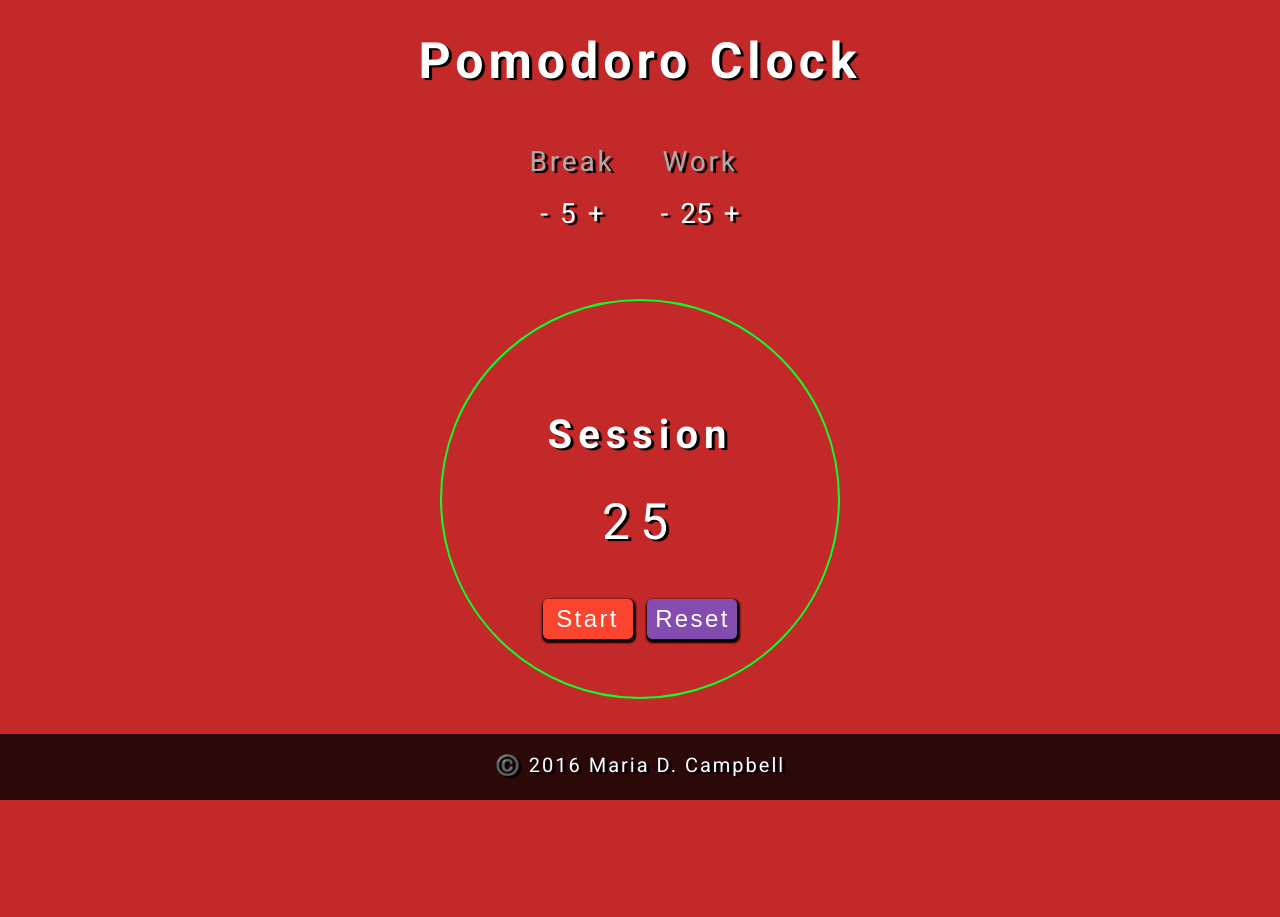
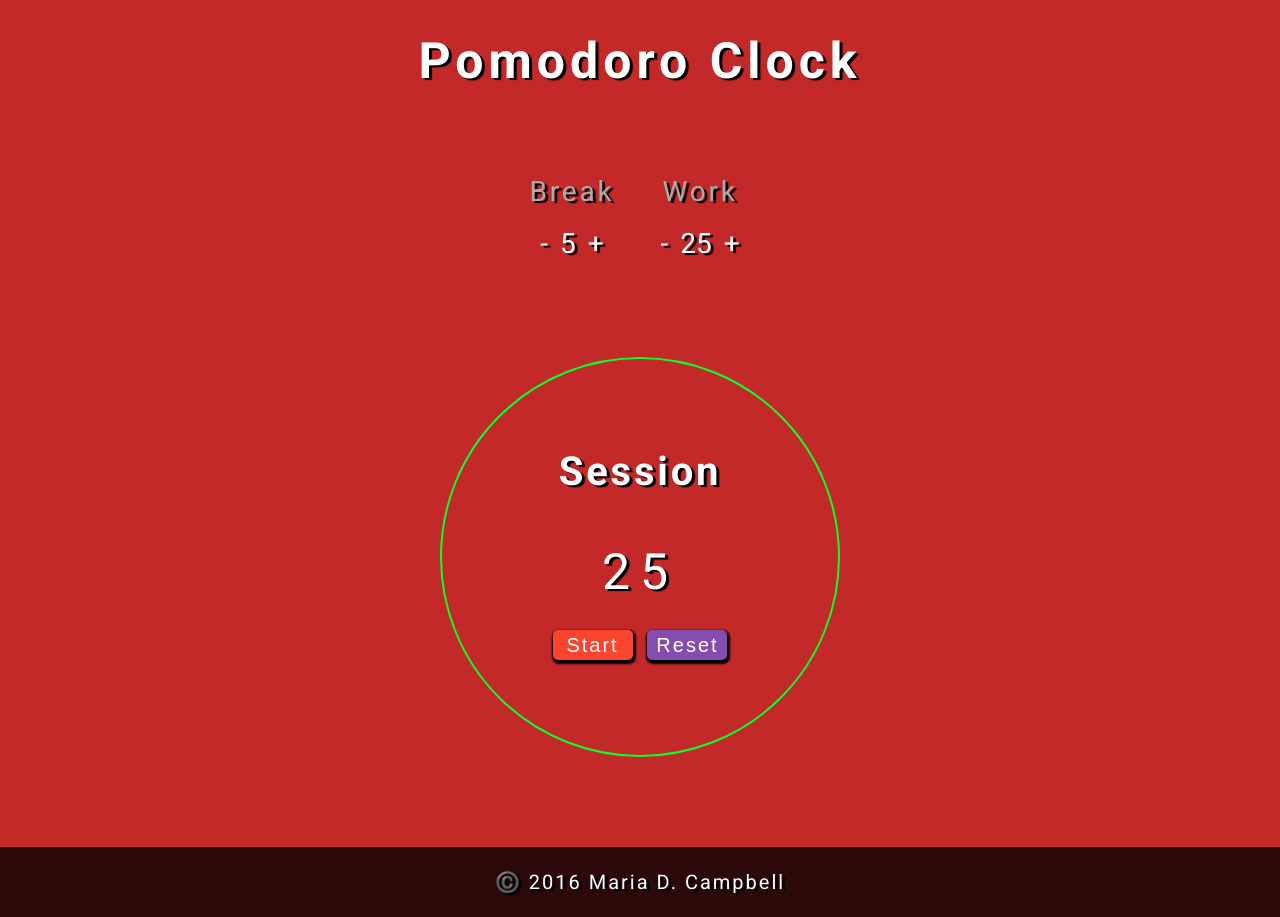
Before and after one commit to nycivicengagementtable/pomodoro-animated-timer, a website built with webpack: page app/index.html in a window 1280 px wide. Before the commit the page ends 800 px from the top, so only its background shows below. Built offline with nearby package versions, Linux system fonts and the light colour scheme.

Commit message:
Fixed responsiveness of timer container. Looks good on all screen sizes.

```diff
--- a/app/assets/styles/base/_global.css
+++ b/app/assets/styles/base/_global.css
@@ -1,11 +1,9 @@
-* {
+html {
     box-sizing: border-box;
-    margin: 0;
-    padding: 0;
 }
 
-html, body {
-    height: 100%;
+*, *:before, *:after {
+    box-sizing: inherit;
 }
 
 body {
@@ -13,7 +11,6 @@ body {
     font-size: $regularSize;
     font-family: $textfont;
     line-height: 1.5;
-    overflow: hidden;
 }
 
 h1 {
--- a/app/assets/styles/base/_variables.css
+++ b/app/assets/styles/base/_variables.css
@@ -22,6 +22,7 @@ $midSize: 1.75rem;
 $largeSize: 2.5rem;
 $largestSize: 3.125rem;
 $largestSize2: 3.5rem;
+$sizeSemiGrande: 4.375rem;
 $sizeGrande: 5rem;
 $sizeUltraGrande: 8rem;
 $buttonSize: 1.875rem;
--- a/app/assets/styles/modules/_flex.css
+++ b/app/assets/styles/modules/_flex.css
@@ -1,17 +1,35 @@
+/* Sticky Footer */
+
+:root {
+  --space: 1.5em 0;
+  --space-lg: 2em 0;
+}
+
 .Site {
     display: flex;
-    min-height: 100%;
     flex-direction: column;
+    flex-wrap: nowrap;
+    min-height: 100vh;
 }
 
 .Site-content {
+    display: flex;
+    flex-direction: column;
+    justify-content: center;
     flex: 1 0 auto;
-    width: 100%;
+    padding: var(--space) 0 0;
 }
 
 .Site-content::after {
     content: '\00a0';
     display: block;
-    height: 0px;
+    margin-top: var(--space);
+    height: 0;
     visibility: hidden;
 }
+
+@media all and (min-width: $breakpointLarge) {
+    .Site-content {
+        justify-content: flex-start;
+    }
+}
--- a/app/assets/styles/modules/_footer.css
+++ b/app/assets/styles/modules/_footer.css
@@ -1,9 +1,6 @@
 footer {
-    padding: 1rem 0 1.25rem;;
+    padding: 1.25rem 0;
     background: rgba(0, 0, 0, 0.78);
-	@media all and (min-height: $breakpointLargest) {
-		padding: 1rem 0 1.75rem;
-	}
 }
 
 .footer a {
--- a/app/assets/styles/modules/_timercontainer.css
+++ b/app/assets/styles/modules/_timercontainer.css
@@ -1,17 +1,15 @@
 .timer-container {
-    height: 50vh;
-    width: 50vh;
     padding: 3px;
-    margin: 5% auto 0;
+    height: 350px;
+    width: 350px;
+    margin: 60px auto 90px;
     border-radius: 50%;
     border: 2px solid #0BFF2B;
     transition: all .5s ease-in 0s;
     transform: scale(1);
     @media (min-width: $breakpointSmall) {
-        transform: scale(1);
-        margin: 5% auto 0;
-        height: 50vh;
-        width: 50vh;
+        height: 400px;
+        width: 400px;
     }
     &:hover {
         box-shadow: 0px, 0px, 3px, 5px, #0BFF2B;
@@ -23,17 +21,18 @@
     overflow: hidden;
     border-radius: 50%;
     height: 100%;
+    width: 100%;
+    margin: 0 auto;
     h2 {
-        margin-top: 23%;
-        font-size: $midSize;
-		letter-spacing: 0.2em;
+        margin-top: $sizeSemiGrande;
+        font-size: 36px;
+		letter-spacing: 0.07em;
 		@media all and (min-width: $breakpointSmall) {
-			letter-spacing: 0.15em;
 			font-size: $largeSize;
 			@media all and (min-width: $breakpointSmall2) {
-				margin-top: 26%;
+				margin-top: 80px;
 				@media all and (min-height: $breakpointLargest) {
-					font-size: $sizeUltraGrande;
+                    margin-top: 80px;
 				}
 			}
 		}
@@ -59,18 +58,15 @@
 }
 
 .timer-clock {
-    margin: 5% 0 10%;
-    font-size: $midSize;
+    margin: 2.5% 0 10%;
+    font-size: 36px;
 	letter-spacing: 0.2em;
     @media all and (min-width: $breakpointSmall) {
-        margin: 7.5% 0 18%;
+        margin: 5% auto;
 		letter-spacing: 0.2em;
 		font-size: $largestSize;
 		@media all and (min-height: $breakpointHeightSmall2) {
-			margin: 5% 0 10%;
-			 @media all and (min-height: $breakpointLargest) {
-				 font-size: $sizeUltraGrande;
-			 }
+			margin: 5% auto;
 		}
     }
 }
--- a/app/temp/styles/styles.css
+++ b/app/temp/styles/styles.css
@@ -268,18 +268,15 @@ menu {
  * Add the correct display in IE 10-.
  */[hidden] {
   display: none;
-}/* Base *//* Layout Width Breakpoints *//* Layout Height Breakpoints *//* Font Sizes *//* Font Families *//* Colors *//* Grids */* {
+}/* Base *//* Layout Width Breakpoints *//* Layout Height Breakpoints *//* Font Sizes *//* Font Families *//* Colors *//* Grids */html {
     box-sizing: border-box;
-    margin: 0;
-    padding: 0;
-}html, body {
-    height: 100%;
+}*, *:before, *:after {
+    box-sizing: inherit;
 }body {
     width: 100%;
     font-size: 1.25rem;
     font-family: 'Roboto', sans-serif;
     line-height: 1.5;
-    overflow: hidden;
 }h1 {
     margin-bottom: 0;
     letter-spacing: 0.1em;
@@ -388,25 +385,47 @@ menu {
     background-color: rgba(196, 41, 41, 1);
     color: white;
     text-shadow: 3px 2px 1px #000;
+}/* Sticky Footer */:root {
+  --space: 1.5em 0;
+  --space-lg: 2em 0;
 }.Site {
     display: -webkit-box;
     display: -ms-flexbox;
     display: flex;
-    min-height: 100%;
     -webkit-box-orient: vertical;
     -webkit-box-direction: normal;
         -ms-flex-direction: column;
             flex-direction: column;
+    -ms-flex-wrap: nowrap;
+        flex-wrap: nowrap;
+    min-height: 100vh;
 }.Site-content {
+    display: -webkit-box;
+    display: -ms-flexbox;
+    display: flex;
+    -webkit-box-orient: vertical;
+    -webkit-box-direction: normal;
+        -ms-flex-direction: column;
+            flex-direction: column;
+    -webkit-box-pack: center;
+        -ms-flex-pack: center;
+            justify-content: center;
     -webkit-box-flex: 1;
         -ms-flex: 1 0 auto;
             flex: 1 0 auto;
-    width: 100%;
+    padding: var(--space) 0 0;
 }.Site-content::after {
     content: '\00a0';
     display: block;
-    height: 0px;
+    margin-top: var(--space);
+    height: 0;
     visibility: hidden;
+}@media all and (min-width: 1280px) {
+    .Site-content {
+        -webkit-box-pack: start;
+            -ms-flex-pack: start;
+                justify-content: flex-start;
+    }
 }button {
     height: 30px;
     width: 80px;
@@ -419,17 +438,6 @@ menu {
     box-shadow: 1px 2px 2px 2px #000;
     outline: none;
     letter-spacing: 0.1em;
-}@media all and (min-width: 600px) {button{
-    height: 40px;
-    width: 90px;
-    font-size: 1.5rem;
-  }@media all and (min-height: 2560px) {button{
-      height: 100px;
-      width: 200px;
-      font-size: 2.5rem;
-      letter-spacing: 0.3em;
-    }
-  }
 }.start, .pause {
     background-color: #fa442d;
 }.start:focus, .start:active, .pause:focus, .pause:active {
@@ -465,11 +473,8 @@ menu {
     font-size: 3.125rem;
   }
 }footer {
-    padding: 1rem 0 1.25rem;;
+    padding: 1.25rem 0;
     background: rgba(0, 0, 0, 0.78);
-}@media all and (min-height: 2560px) {footer{
-    padding: 1rem 0 1.75rem;
-  }
 }.footer a {
     color: white;
 }@media all and (min-height: 2560px) {.footer a{
@@ -507,10 +512,10 @@ menu {
     font-size: 1.25rem;
   }
 }.timer-container {
-    height: 50vh;
-    width: 50vh;
     padding: 3px;
-    margin: 5% auto 0;
+    height: 350px;
+    width: 350px;
+    margin: 60px auto 90px;
     border-radius: 50%;
     border: 2px solid #0BFF2B;
     -webkit-transition: all .5s ease-in 0s;
@@ -518,11 +523,8 @@ menu {
     -webkit-transform: scale(1);
             transform: scale(1);
 }@media (min-width: 600px) {.timer-container{
-    -webkit-transform: scale(1);
-            transform: scale(1);
-    margin: 5% auto 0;
-    height: 50vh;
-    width: 50vh;
+    height: 400px;
+    width: 400px;
   }
 }.timer-container:hover {
   box-shadow: 0px, 0px, 3px, 5px, #0BFF2B;
@@ -531,17 +533,18 @@ menu {
     overflow: hidden;
     border-radius: 50%;
     height: 100%;
+    width: 100%;
+    margin: 0 auto;
 }.timer-inner-circle h2 {
-  margin-top: 23%;
-  font-size: 1.75rem;
-  letter-spacing: 0.2em;
+  margin-top: 4.375rem;
+  font-size: 36px;
+  letter-spacing: 0.07em;
 }@media all and (min-width: 600px) {.timer-inner-circle h2{
-    letter-spacing: 0.15em;
     font-size: 2.5rem;
   }@media all and (min-width: 768px) {.timer-inner-circle h2{
-      margin-top: 26%;
+      margin-top: 80px;
     }@media all and (min-height: 2560px) {.timer-inner-circle h2{
-        font-size: 8rem;
+        margin-top: 80px;
       }
     }
   }
@@ -557,18 +560,15 @@ menu {
 }.timer-filler-break {
     background-color: #D87D2C;
 }.timer-clock {
-    margin: 5% 0 10%;
-    font-size: 1.75rem;
+    margin: 2.5% 0 10%;
+    font-size: 36px;
 	letter-spacing: 0.2em;
 }@media all and (min-width: 600px) {.timer-clock{
-    margin: 7.5% 0 18%;
+    margin: 5% auto;
     letter-spacing: 0.2em;
     font-size: 3.125rem;
   }@media all and (min-height: 800px) {.timer-clock{
-      margin: 5% 0 10%;
-    }@media all and (min-height: 2560px) {.timer-clock{
-        font-size: 8rem;
-      }
+      margin: 5% auto;
     }
   }
 }
--- a/package.json
+++ b/package.json
@@ -20,6 +20,7 @@
     "babel-preset-es2015": "^6.16.0",
     "browser-sync": "^2.17.3",
     "del": "^2.2.2",
+    "eslint": "^3.16.1",
     "gulp": "^3.9.1",
     "gulp-cssnano": "^2.1.2",
     "gulp-modernizr": "^1.0.0-alpha",
```
Also changed, not shown: app/assets/styles/modules/_button.css (+0 -11 lines), docs/index.html (+5 -5 lines), .eslintrc.json (added), app/assets/scripts/modules/pomodoro.js (indentation only), app/index.html (indentation only), app/temp/scripts/app.js, 4 other files.
